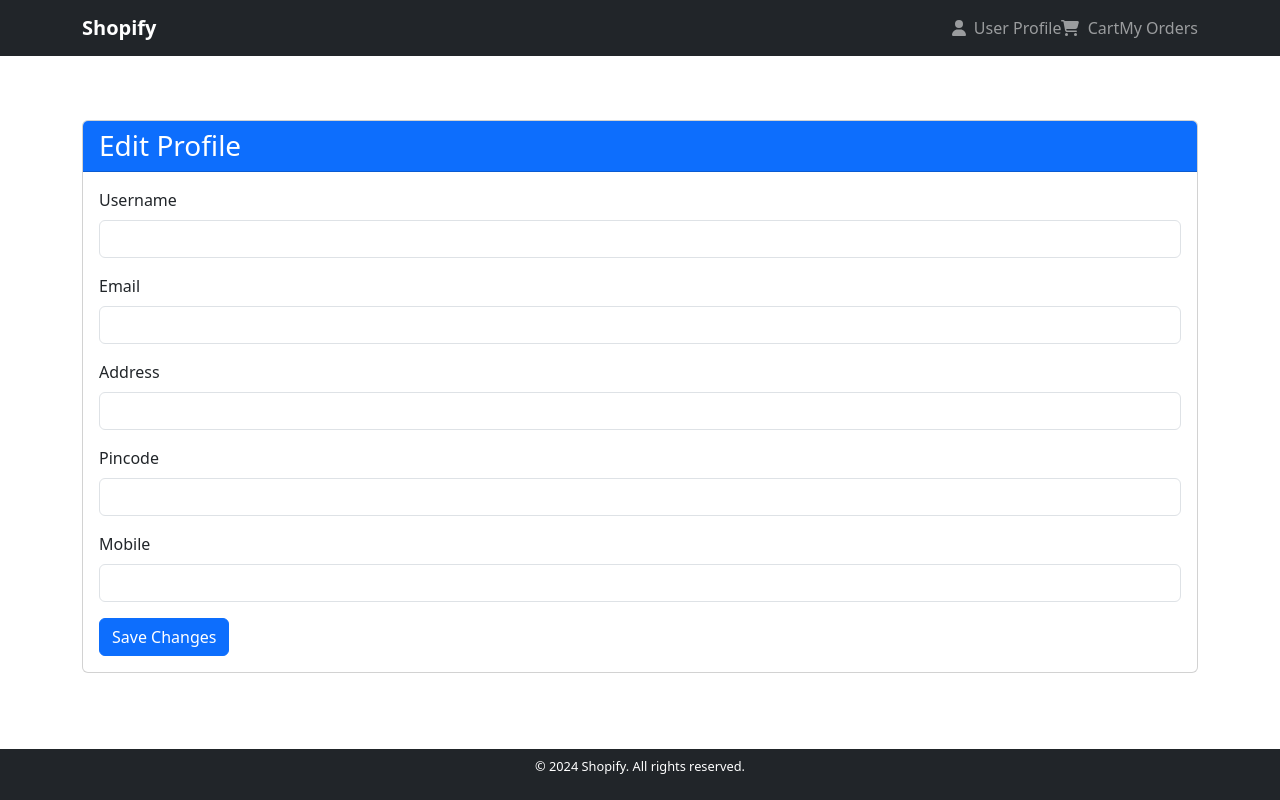
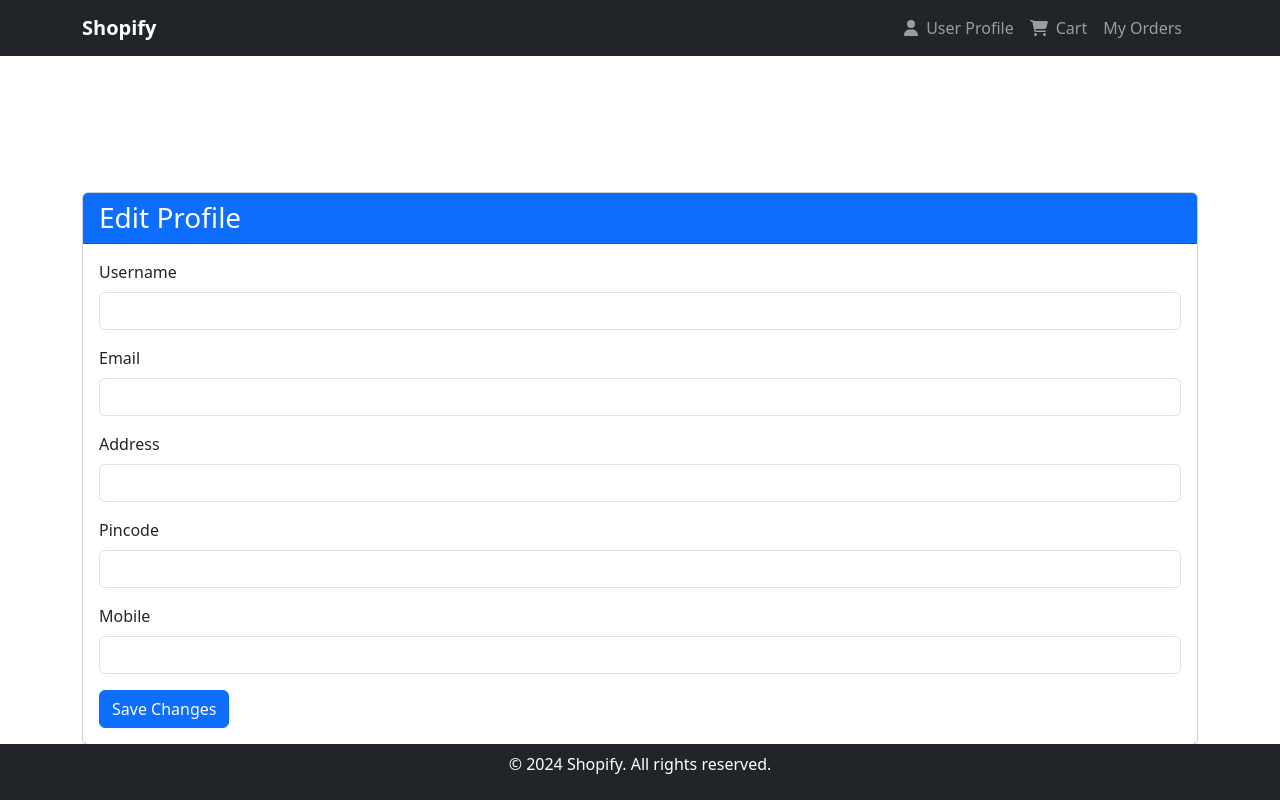
Before and after one commit to prathikshaa27/Ecommerce-frontend, a React (Create React App) app: page /editprofile in a window 1280 px wide. Built offline with nearby package versions, Linux system fonts and the light colour scheme; no server answers.

Commit message:
09-05-2024

```diff
--- /dev/null
+++ b/src/components/dashboard.css
@@ -0,0 +1,39 @@
+.categories-card {
+    margin-bottom: 20px;
+  }
+
+  .product-card {
+    border: 1px solid #ddd;
+    border-radius: 5px;
+    transition: box-shadow 0.3s ease;
+  }
+
+  .product-card:hover {
+    box-shadow: 0px 0px 10px 0px rgba(0, 0, 0, 0.1);
+  }
+
+  .product-card .card-img-top {
+    height: 200px;
+    object-fit: cover;
+  }
+
+  .product-card .card-body {
+    padding: 15px;
+  }
+
+  .product-card .card-footer {
+    background-color: #f8f9fa;
+    border-top: 1px solid #ddd;
+    padding: 10px 15px;
+    text-align: right;
+  }
+
+  .product-card .btn-primary {
+    background-color: #007bff;
+    border-color: #007bff;
+  }
+
+  .product-card .btn-primary:hover {
+    background-color: #0056b3;
+    border-color: #0056b3;
+  }
--- /dev/null
+++ b/src/components/headerfooter.css
@@ -0,0 +1,52 @@
+.navbar-nav {
+    list-style: none;
+    margin: 0;
+    padding: 0;
+  }
+
+  .navbar-nav .nav-item {
+    margin-right: 1rem;
+  }
+
+  .nav-link {
+    color: #fff;
+    text-decoration: none;
+  }
+
+  .nav-link:hover {
+    color: #aaa;
+  }
+
+  .nav-link-text {
+    margin-left: 0.5rem;
+  }
+
+  .main-content {
+    margin-top: 5rem;
+    padding-top: 4rem;
+  }
+
+  .footer {
+    color: #fff;
+  }
+
+  @media (max-width: 768px) {
+    .navbar-nav {
+      flex-direction: column;
+      align-items: center;
+    }
+
+    .navbar-nav .nav-item {
+      margin-bottom: 0.5rem;
+      margin-right: 0;
+    }
+
+    .navbar-brand {
+      margin-right: auto;
+    }
+
+    .main-content {
+      margin-top: 3rem;
+      padding-top: 2rem;
+    }
+  }
--- a/src/components/headerfooter.jsx
+++ b/src/components/headerfooter.jsx
@@ -2,6 +2,7 @@ import React from 'react';
 import { Link } from 'react-router-dom';
 import { FontAwesomeIcon } from '@fortawesome/react-fontawesome';
 import { faShoppingCart, faUser } from '@fortawesome/free-solid-svg-icons';
+import './headerfooter.css';
 
 const HeaderFooter = ({ children }) => {
   return (
@@ -11,16 +12,16 @@ const HeaderFooter = ({ children }) => {
           <Link to="/" className="navbar-brand"><strong className="text-lg">Shopify</strong></Link>
           <nav className="ml-auto">
             <ul className="navbar-nav d-flex flex-row align-items-center">
-              <li className="nav-item mr-5">
+              <li className="nav-item mr-3">
                 <Link to="/profile" className="nav-link">
                   <FontAwesomeIcon icon={faUser} />
-                  &nbsp; User Profile
+                  <span className="nav-link-text">User Profile</span>
                 </Link>
               </li>
-              <li className="nav-item mr-5">
+              <li className="nav-item mr-3">
                 <Link to="/cart" className="nav-link">
                   <FontAwesomeIcon icon={faShoppingCart} />
-                  &nbsp; Cart
+                  <span className="nav-link-text">Cart</span>
                 </Link>
               </li>
               <li className="nav-item">
@@ -30,10 +31,10 @@ const HeaderFooter = ({ children }) => {
           </nav>
         </div>
       </header>
-      <main className="mt-5 pt-4">{children}</main>
-      <footer className="footer fixed-bottom bg-dark text-white py-2"> {/* Reduced padding from py-3 to py-2 */}
+      <main className="main-content">{children}</main>
+      <footer className="footer fixed-bottom bg-dark text-white py-2">
         <div className="container text-center">
-          <p style={{ fontSize: '0.8rem' }}>&copy; 2024 Shopify. All rights reserved.</p> {/* Reduced font size */}
+          <p>&copy; 2024 Shopify. All rights reserved.</p>
         </div>
       </footer>
     </>
--- a/src/components/signup.jsx
+++ b/src/components/signup.jsx
@@ -94,13 +94,59 @@
 
 // export default Signup;
 
+// import React from 'react';
+// import { useForm } from 'react-hook-form';
+// import { useMutation } from 'react-query';
+// import { signup } from '../services/api';
+// import * as S from './signup.styles';
+// import { useNavigate } from 'react-router-dom';
+// import {toast} from 'react-toastify'
+
+// const Signup = () => {
+//   const navigate = useNavigate();
+//   const { register, handleSubmit } = useForm();
+
+//   const mutation = useMutation(signup);
+
+//   const onSubmit = async data => {
+//     try {
+//       await mutation.mutateAsync(data);
+//       navigate('/signin')
+//       toast.success("Registration successful")
+
+
+//     } catch (error) {
+//       console.error(error);
+//     }
+//   };
+
+//   return (
+//     <S.FormContainer>
+//       <S.Title>Signup</S.Title>
+//       <S.Form onSubmit={handleSubmit(onSubmit)}>
+//         <S.Input type="text" {...register('username', { required: true })} placeholder="Username" />
+//         <S.Input type="email" {...register('email', { required: true })} placeholder="Email" />
+//         <S.Input type="password" {...register('password', { required: true })} placeholder="Password" />
+//         <S.Input type="text" {...register('mobile', { required: true })} placeholder="Mobile" />
+//         <S.Input type="text" {...register('address', { required: true })} placeholder="Address" />
+//         <S.Input type="text" {...register('pincode', { required: true })} placeholder="Pincode" />
+//         <S.Button type="submit" disabled={mutation.isLoading}>
+//           {mutation.isLoading ? 'Signing up...' : 'Signup'}
+//         </S.Button>
+//       </S.Form>
+//     </S.FormContainer>
+//   );
+// };
+
+// export default Signup;
+
 import React from 'react';
 import { useForm } from 'react-hook-form';
 import { useMutation } from 'react-query';
 import { signup } from '../services/api';
 import * as S from './signup.styles';
 import { useNavigate } from 'react-router-dom';
-import {toast} from 'react-toastify'
+import { toast } from 'react-toastify';
 
 const Signup = () => {
   const navigate = useNavigate();
@@ -111,9 +157,8 @@ const Signup = () => {
   const onSubmit = async data => {
     try {
       await mutation.mutateAsync(data);
-      navigate('/signin')
-      toast.success("Registration successful")
-
+      navigate('/signin');
+      toast.success("Registration successful. You can now sign in.");
 
     } catch (error) {
       console.error(error);
--- a/src/index.js
+++ b/src/index.js
@@ -4,6 +4,7 @@ import './index.css';
 import App from './App';
 import reportWebVitals from './reportWebVitals';
 import { BrowserRouter } from 'react-router-dom'
+import { ToastContainer } from 'react-toastify';
 import { QueryClient, QueryClientProvider } from 'react-query'
 import 'bootstrap/dist/css/bootstrap.min.css';
 
@@ -17,6 +18,7 @@ root.render(
      <QueryClientProvider client={queryClient}>
     <BrowserRouter>
     <App />
+    <ToastContainer/>
     </BrowserRouter>
     </QueryClientProvider>
   </React.StrictMode>
--- a/src/services/api.js
+++ b/src/services/api.js
@@ -102,16 +102,32 @@ export const getProductDetails = async (productId) => {
     throw error;
   }
 };
-export const fetchProductsByCategoryWithFilter = async (categoryId, queryParams) => {
+
+export const getFilteredProducts = async (categoryId, minPrice, maxPrice) => {
   try {
-    const response = await axios.get(`${BASE_URL}categories/${categoryId}/`, {
-      params: queryParams,
+    // Get CSRF token from cookies
+    const csrftoken = getCookie('csrftoken');
+
+    // Make GET request to fetch filtered products
+    const response = await axios.get(`${BASE_URL}/categories/${categoryId}/`, {
+      params: {
+        min_price: minPrice,
+        max_price: maxPrice
+      },
+      withCredentials: true, // Ensure credentials are sent with the request
+      headers: {
+        'X-CSRFToken': csrftoken
+      }
     });
+
+    // Return the response data
     return response.data;
   } catch (error) {
+    // Throw error if request fails
     throw error;
   }
 };
+
 
 export const fetchUserProfile = async () => {
   try {
@@ -163,7 +179,7 @@ export const removeFromCart = async (productId) => {
         withCredentials: true,
         headers: {
           'X-CSRFToken': csrftoken,
-          'X-Requested-With': 'XMLHttpRequest' //
+          'X-Requested-With': 'XMLHttpRequest'
         }
       }
     );
```
Also changed, not shown: src/components/dashboard.jsx (+128 -10 lines), src/components/signin.jsx (+48 -2 lines), src/components/cart.jsx (line endings or trailing spaces).
